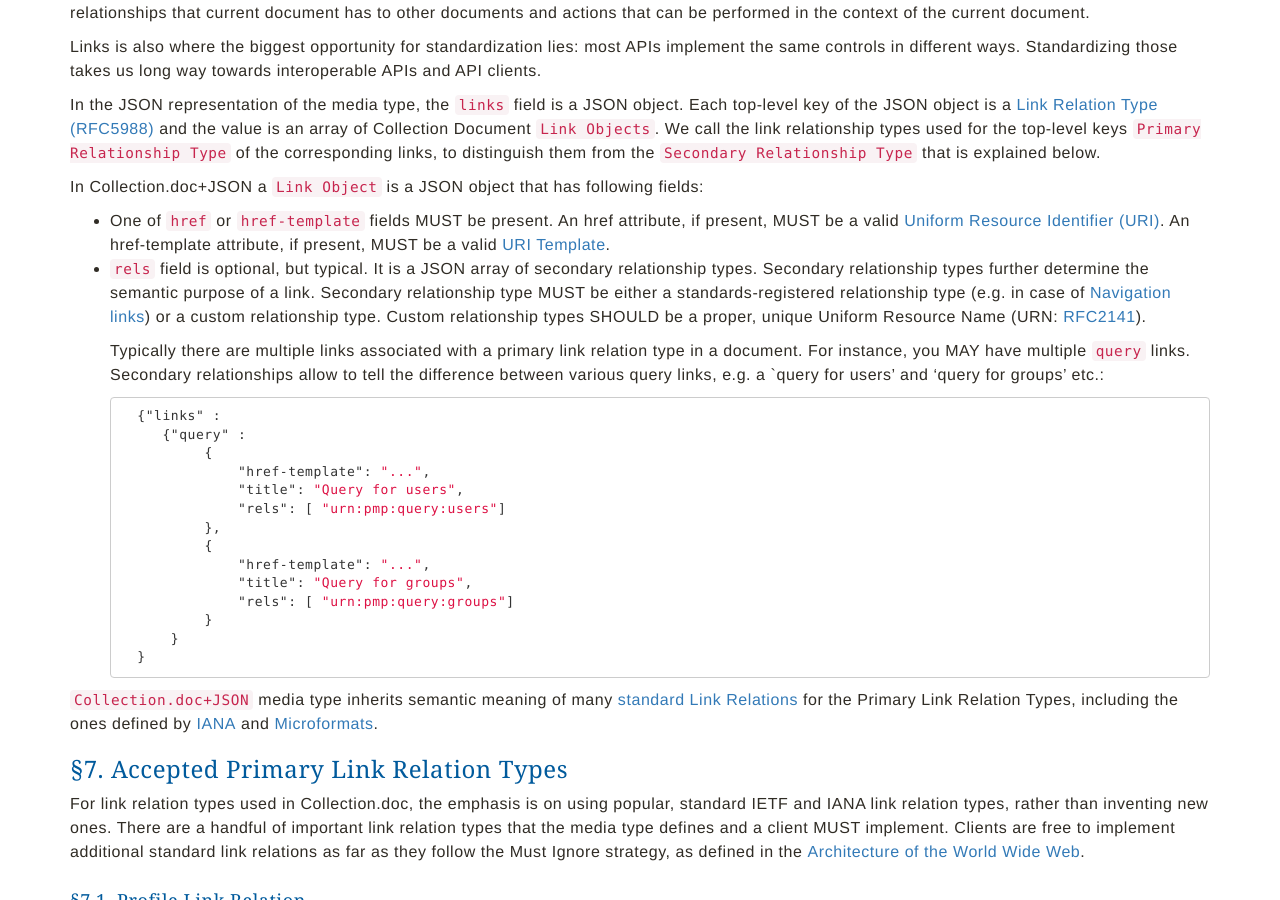
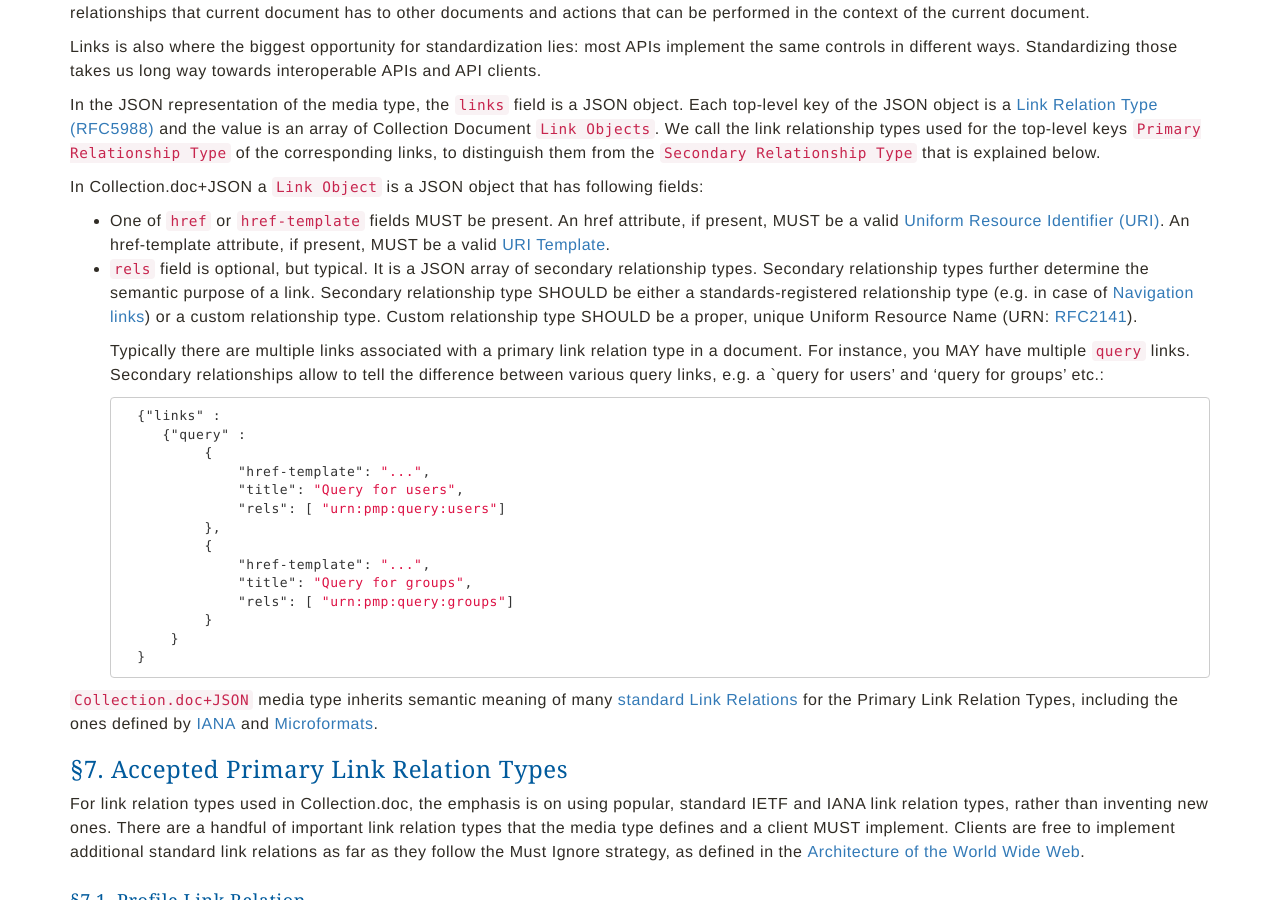
Before and after one commit to npr/cdoc-spec-site, a Jekyll site: the page built from spec.md, in a window 1280 px wide and 900 px high, scrolled down 2949 px. Built offline with Jekyll 4.4.1, drawn with Linux system fonts in a browser that asks for light colours; nearby versions of some CDN libraries; Markdown is read by kramdown in place of the engine named in the settings.

Commit message:
loosening requirement for secondary rels being a standard or urn

```diff
--- a/_includes/link_relation.md
+++ b/_includes/link_relation.md
@@ -9,7 +9,7 @@ In the JSON representation of the media type, the `links` field is a JSON object
 In Collection.doc+JSON a `Link Object` is a JSON object that has following fields:
 
 - One of `href` or `href-template` fields MUST be present. An href attribute, if present, MUST be a valid [Uniform Resource Identifier (URI)](http://tools.ietf.org/html/rfc3986). An href-template attribute, if present, MUST be a valid [URI Template](http://tools.ietf.org/html/rfc6570).
-- `rels` field is optional, but typical. It is a JSON array of secondary relationship types. Secondary relationship types further determine the semantic purpose of a link. Secondary relationship type MUST be either a standards-registered relationship type (e.g. in case of [Navigation links](#navigation)) or a custom relationship type. Custom relationship types SHOULD be a proper, unique Uniform Resource Name (URN: [RFC2141](http://www.ietf.org/rfc/rfc2141.txt)).
+- `rels` field is optional, but typical. It is a JSON array of secondary relationship types. Secondary relationship types further determine the semantic purpose of a link. Secondary relationship type SHOULD be either a standards-registered relationship type (e.g. in case of [Navigation links](#navigation)) or a custom relationship type. Custom relationship type SHOULD be a proper, unique Uniform Resource Name (URN: [RFC2141](http://www.ietf.org/rfc/rfc2141.txt)).
 
     Typically there are multiple links associated with a primary link relation type in a document. For instance, you MAY have multiple `query` links. Secondary relationships allow to tell the difference between various query links, e.g. a `query for users' and 'query for groups' etc.:
 
```
